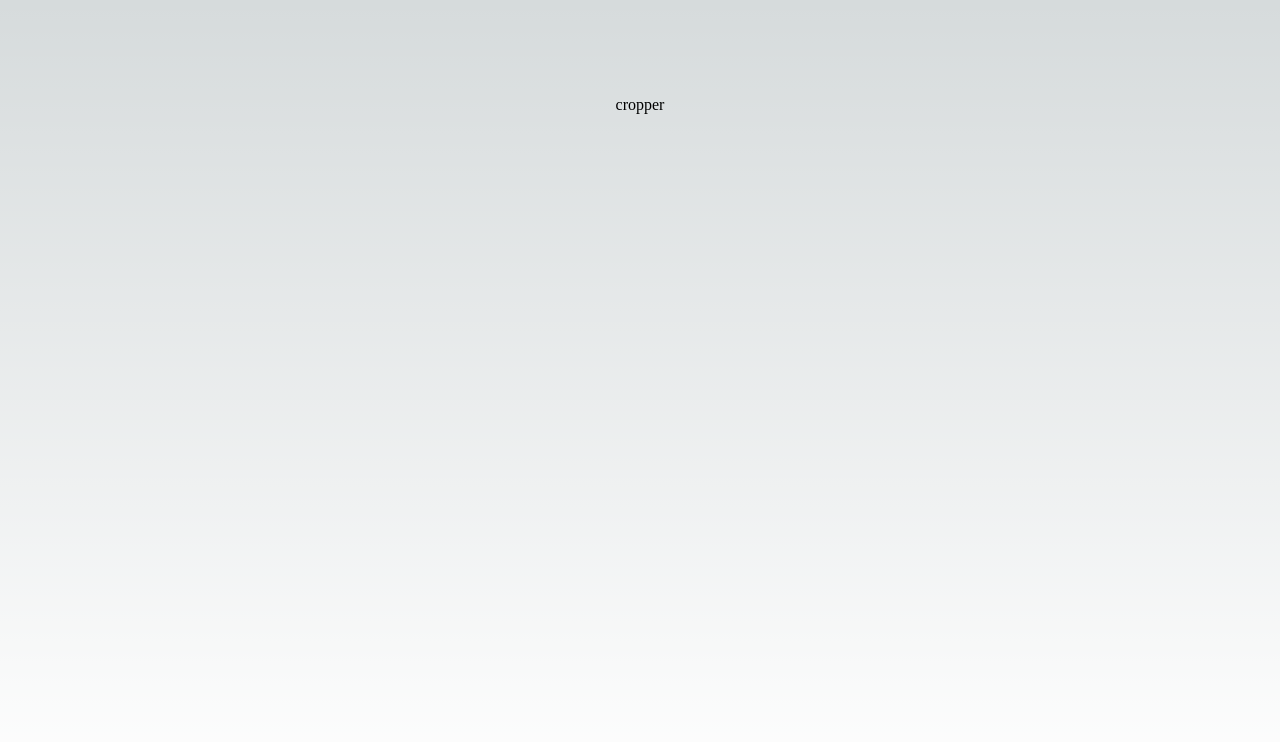
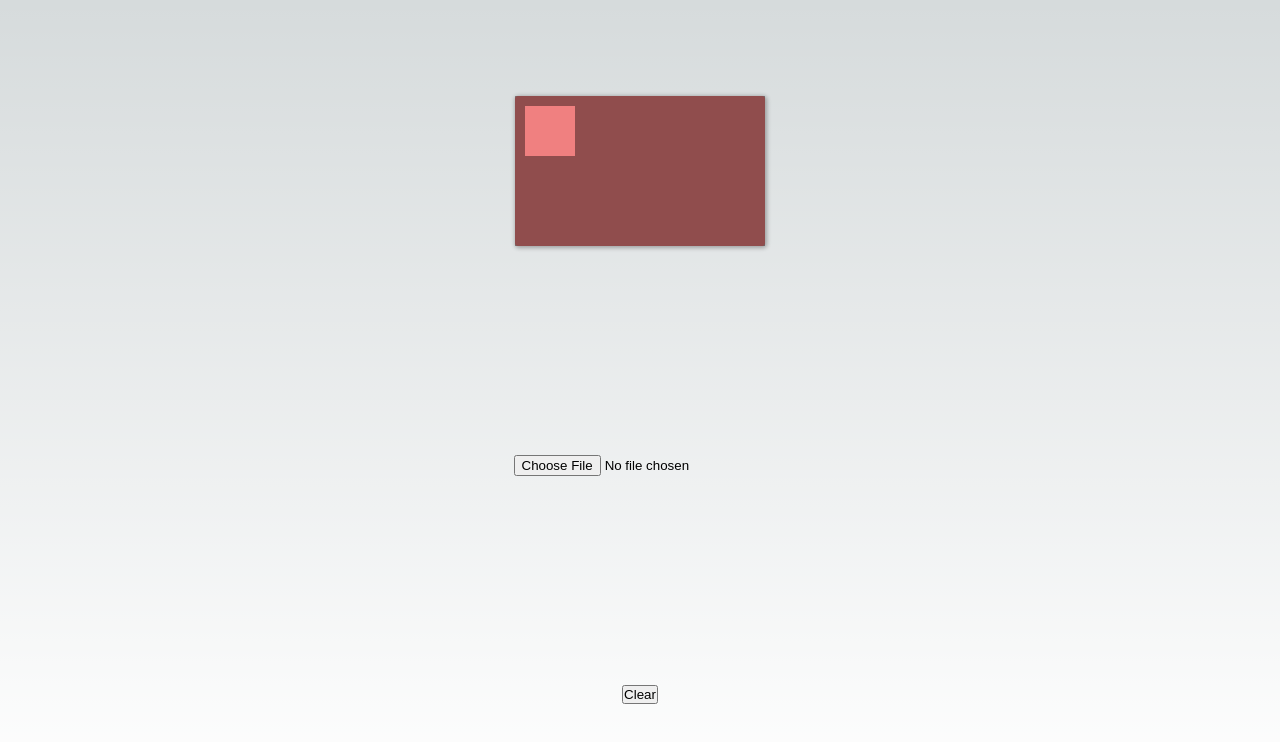
Before and after one commit to MakanaMakesStuff/React-Image-Cropper, a Next.js app: page / in a window 1280 px wide. Shown: the top 742 px of the page. Built offline with nearby package versions, Linux system fonts and the light colour scheme.

Commit message:
initial progress

```diff
--- a/package.json
+++ b/package.json
@@ -13,11 +13,13 @@
     "@types/node": "18.11.18",
     "@types/react": "18.0.27",
     "@types/react-dom": "18.0.10",
+    "classnames": "^2.3.2",
     "eslint": "8.32.0",
     "eslint-config-next": "13.1.4",
     "next": "13.1.4",
     "react": "18.2.0",
     "react-dom": "18.2.0",
+    "sass": "^1.58.0",
     "typescript": "4.9.4"
   }
 }
--- a/src/components/Cropper.tsx
+++ b/src/components/Cropper.tsx
@@ -1,3 +1,133 @@
+import NextImage from "next/image"
+import { ChangeEvent, useEffect, useRef, useState } from "react"
+import style from "../styles/Components/Cropper.module.scss"
+
 export default function Cropper() {
-  return <>cropper</>
+  const canvas = useRef<HTMLCanvasElement | null>(null)
+  const [settings, setSettings] = useState<{
+    clipping: { x: number; y: number; width: number; height: number }
+  }>({
+    clipping: {
+      x: 20,
+      y: 20,
+      width: 100,
+      height: 100,
+    },
+  })
+
+  function uploadImage(e: ChangeEvent<HTMLInputElement>) {
+    if (e.currentTarget.type !== "file") return
+
+    const file = e.currentTarget.files?.[0]
+
+    if (!file) return
+
+    const image = new Image(0, 0)
+
+    image.src = URL.createObjectURL(file)
+
+    drawCanvasBackground(image)
+  }
+
+  function drawCanvasBackground(background: HTMLImageElement) {
+    background.onload = () => {
+      if (!canvas.current) return
+
+      canvas.current.width = background.naturalWidth
+      canvas.current.height = background.naturalHeight
+
+      const ctx = canvas.current.getContext("2d")
+
+      ctx?.drawImage(background, 0, 0)
+
+      drawClipArea()
+    }
+  }
+
+  /**
+   * We need to define left, right, top, and bottom boundaries that exist outside the clipping area
+   */
+  function drawClipArea() {
+    if (!canvas.current) return
+
+    const ctx = canvas.current.getContext("2d")
+
+    if (!ctx) return
+
+    // boundaries
+    const left = {
+      x: 0,
+      y: 0,
+      height: canvas.current.height,
+      width: settings.clipping.x,
+    }
+
+    const top = {
+      x: settings.clipping.x,
+      y: 0,
+      width: settings.clipping.width,
+      height: settings.clipping.y,
+    }
+
+    const right = {
+      x: settings.clipping.x + settings.clipping.width,
+      y: 0,
+      height: canvas.current.height,
+      width:
+        canvas.current.width - (settings.clipping.x + settings.clipping.width),
+    }
+
+    const bottom = {
+      x: settings.clipping.x,
+      y: settings.clipping.y + settings.clipping.height,
+      height:
+        canvas.current.height -
+        (settings.clipping.y + settings.clipping.height),
+      width: settings.clipping.width,
+    }
+
+    // corners
+    const topLeft = {
+      x: left.width,
+      y: top.height,
+    }
+
+    // draw boundaries
+    ctx.fillStyle = "rgba(0, 0, 0, 0.4)"
+
+    ctx.fillRect(left.x, left.y, left.width, left.height)
+
+    ctx.fillRect(top.x, top.y, top.width, top.height)
+
+    ctx.fillRect(right.x, right.y, right.width, right.height)
+
+    ctx.fillRect(bottom.x, bottom.y, bottom.width, bottom.height)
+
+    // draw corners
+  }
+
+  useEffect(() => drawClipArea(), [])
+
+  function clearCanvas() {
+    if (!canvas.current) return
+
+    const ctx = canvas.current.getContext("2d")
+
+    ctx?.clearRect(0, 0, canvas.current.width, canvas.current.height)
+  }
+  return (
+    <>
+      <div className={style.cropper}>
+        <canvas
+          ref={canvas}
+          width={500}
+          height={300}
+          className={style.canvas}
+        />
+      </div>
+      <input type="file" onChange={uploadImage} />
+
+      <button onClick={clearCanvas}>Clear</button>
+    </>
+  )
 }
--- /dev/null
+++ b/src/styles/Components/Cropper.module.scss
@@ -0,0 +1,15 @@
+.cropper {
+	background-color: lightcoral;
+	border-radius: 3px;
+	box-shadow: 1px 1px 4px 1px rgba(0, 0, 0, 0.3);
+
+	.canvas {
+		display: block;
+		width: 100%;
+		max-width: 250px;
+		min-width: 250px;
+		height: 100%;
+	}
+
+	.image {}
+}
```
Also changed, not shown: 1 other file (tests, documents, lock files or other folders).
